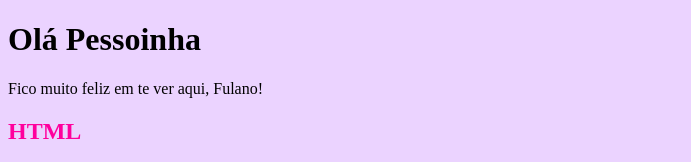
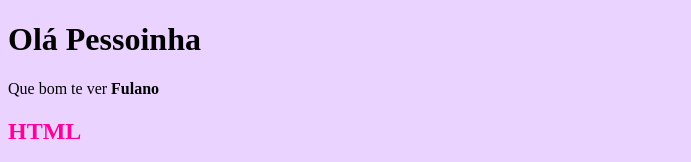
Before and after one commit to TeacherTay/FORM2, a plain HTML site: page index.html in a window 1280 px wide. Shown: the top 162 px of the page, without its empty margins (0-691 px from the left). Drawn offline with Linux system fonts and the light colour scheme.

Commit message:
gsdgsdgsdgsdgwe

```diff
--- a/index.html
+++ b/index.html
@@ -11,8 +11,7 @@
 <body>
     <header>
         <h1> Olá Pessoinha </h1>
-        <p > Fico muito feliz em te ver aqui, Fulano!</p>
-
+ <p>Que bom te ver <span id ="nome-usuario"> Fulano</span></p>
     </header>
     <section>
         <h2>HTML</h2>
--- a/style.css
+++ b/style.css
@@ -8,3 +8,6 @@ body  {
 .explicacao{
     font-style: italic;
 }
+#nome-usuario{
+    font-weight: bold;
+}
```
